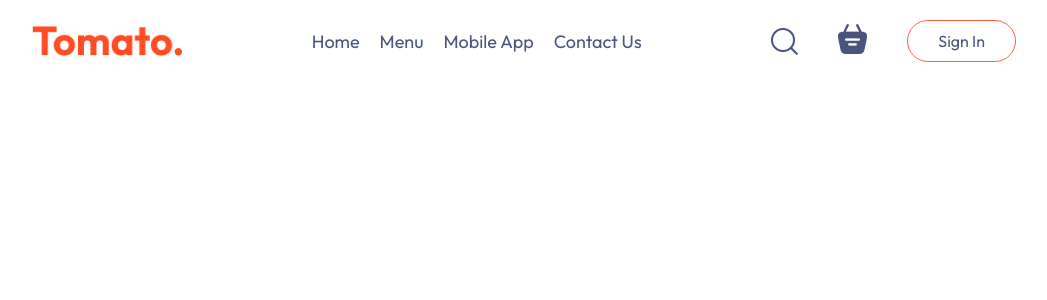
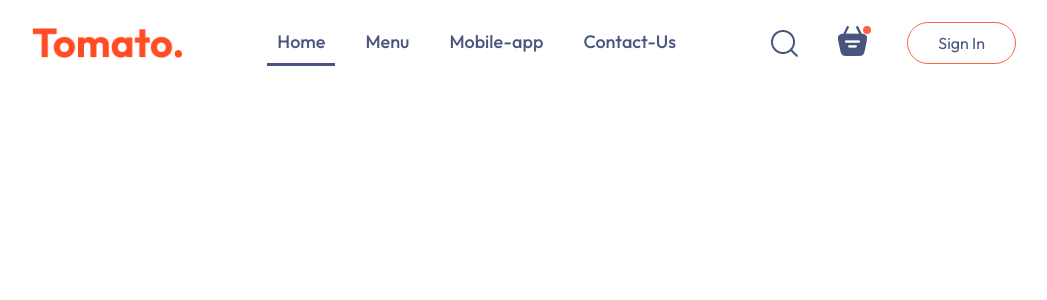
Before and after one commit to harshitverma2103/react_food_app, a React (Create React App) app in the folder food-app/: page / in a window 1280 px wide. Shown: the top 300 px of the page, without its empty margins (116-1163 px from the left). Built offline with nearby package versions, Linux system fonts and the light colour scheme; the HTML template or start-up script is replaced by a standard one.

Commit message:
style navbar

```diff
--- a/food-app/src/components/Header/index.jsx
+++ b/food-app/src/components/Header/index.jsx
@@ -1,16 +1,27 @@
-import React from "react";
+import React, { useState } from "react";
 import { assets } from "../../assets/assets";
 import "./style.css";
 
 const Navbar = () => {
+  const [menu, setMenu] = useState("Home");
+
+  const handleMenuClick = (menuItem) => {
+    setMenu(menuItem);
+  };
+
   return (
     <nav className="navbar">
       <img src={assets.logo} alt="Logo" className="logo" />
       <ul className="navbar-menu">
-        <li>Home</li>
-        <li>Menu</li>
-        <li>Mobile App</li>
-        <li>Contact Us</li>
+        {["Home", "Menu", "Mobile-app", "Contact-Us"].map((item) => (
+          <li
+            key={item}
+            className={menu === item ? "active" : ""}
+            onClick={() => handleMenuClick(item)}
+          >
+            {item}
+          </li>
+        ))}
       </ul>
       <div className="navbar-right">
         <img
@@ -22,7 +33,7 @@ const Navbar = () => {
           <img src={assets.basket_icon} alt="Basket Icon" />
           <div className="dot"></div>
         </div>
-        <button>Sign In</button>
+        <button className="sign-in-button">Sign In</button>
       </div>
     </nav>
   );
--- a/food-app/src/components/Header/style.css
+++ b/food-app/src/components/Header/style.css
@@ -5,22 +5,48 @@
   align-items: center;
 }
 
-.navbar .logo {
+.logo {
   width: 150px;
 }
 
 .navbar-menu {
+  list-style: none;
   display: flex;
-  list-style: none;
-  gap: 20px;
+  margin: 0;
+  padding: 0;
+}
+
+.navbar-menu li {
+  margin: 0 10px;
+  cursor: pointer;
+  font-size: 18px;
+  font-weight: 500;
+  padding: 10px;
   color: #49557e;
-  font-size: 18px;
+}
+
+.navbar-menu li.active {
+  border-bottom: 3px solid #49557e;
 }
 
 .navbar-right {
   display: flex;
   align-items: center;
   gap: 40px;
+}
+
+.navbar-basket-icon {
+  position: relative;
+}
+
+.navbar-basket-icon .dot {
+  position: absolute;
+  top: 0;
+  left: 25px;
+  width: 8px;
+  height: 8px;
+  background-color: tomato;
+  border-radius: 50%;
 }
 
 .navbar button {
@@ -31,7 +57,7 @@
   padding: 10px 30px;
   border-radius: 50px;
   cursor: pointer;
-  transition: 0.3s
+  transition: 0.3s;
 }
 
 .navbar button:hover {
```
